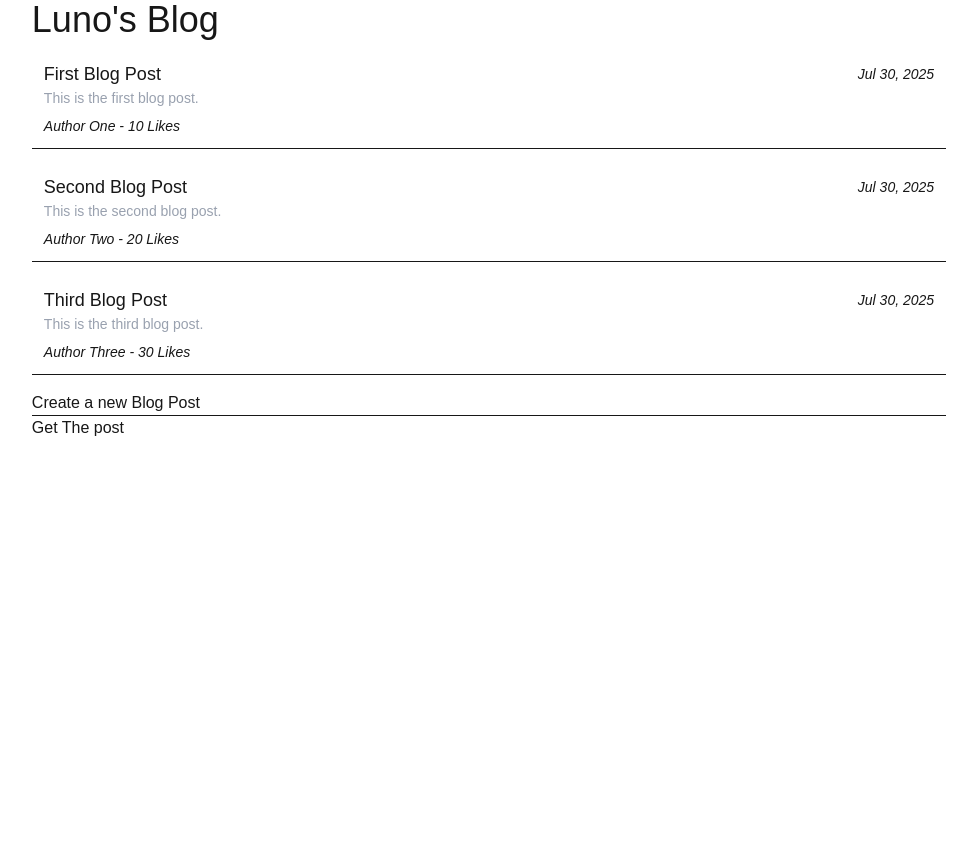
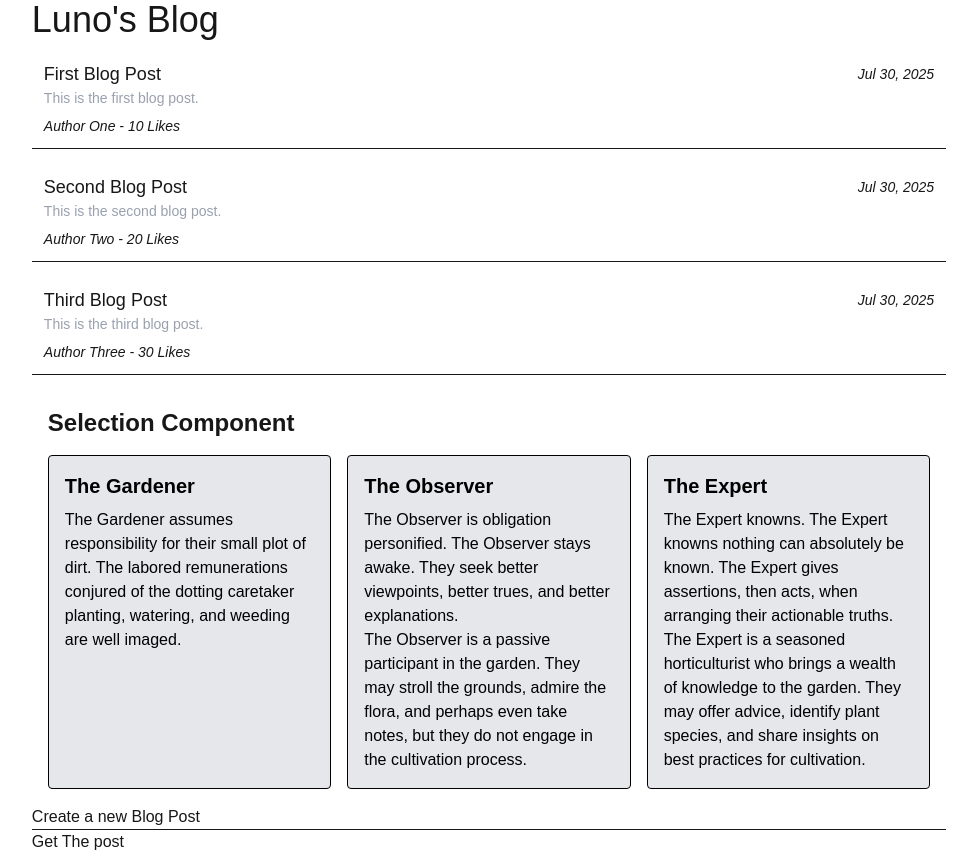
Before and after one commit to Luno89/lunos-blogging, a Next.js app: page / in a window 1280 px wide. Shown: the whole page, without its empty margins (151-1128 px from the left). Before the commit the page ends 800 px from the top, so only its background shows below. Built offline with nearby package versions, Linux system fonts and the light colour scheme; no server answers; the database is empty.

Commit message:
stroking

```diff
--- a/src/app/components/homePage.tsx
+++ b/src/app/components/homePage.tsx
@@ -2,6 +2,7 @@
 import { getPostBySlug } from "@/lib/api";
 import { useBlogStore } from "@/providers/blogStoreProvider";
 import { BlogPost } from "@/state/blogState";
+import SelectionGrid from "./selectionGrid";
 import Link from "next/link";
 import { useEffect, useState } from "react";
 
@@ -37,6 +38,7 @@ export default function HomePage() {
           <hr />
           <div className="grid grid-cols-7 mb-4" />
         </Link>))}
+        <SelectionGrid />
         <button onClick={() => createBlogPost({
           title: "Some Title",
           content: "Something very good",
--- /dev/null
+++ b/src/app/components/selectionGrid.tsx
@@ -0,0 +1,25 @@
+'use client';
+
+export default function SelectionGrid() {
+  return (
+    <div className="p-4">
+      <h1 className="text-2xl font-bold mb-4">Selection Component</h1>
+      <div className="grid grid-cols-3 gap-4 text-black">
+        <div className="bg-gray-200 p-4 rounded border col-span-1">
+            <h2 className="text-xl font-semibold mb-2 text-black">The Gardener</h2>
+            <p>The Gardener assumes responsibility for their small plot of dirt. The labored remunerations conjured of the dotting caretaker planting, watering, and weeding are well imaged.</p>
+        </div>
+        <div className="bg-gray-200 p-4 rounded border col-span-1">
+            <h2 className="text-xl font-semibold mb-2">The Observer</h2>
+            <p>The Observer is obligation personified. The Observer stays awake. They seek better viewpoints, better trues, and better explanations.</p>
+            <p>The Observer is a passive participant in the garden. They may stroll the grounds, admire the flora, and perhaps even take notes, but they do not engage in the cultivation process.</p>
+        </div>
+        <div className="bg-gray-200 p-4 rounded border col-span-1">
+            <h2 className="text-xl font-semibold mb-2">The Expert</h2>
+            <p>The Expert knowns. The Expert knowns nothing can absolutely be known. The Expert gives assertions, then acts, when arranging their actionable truths.</p>
+            <p>The Expert is a seasoned horticulturist who brings a wealth of knowledge to the garden. They may offer advice, identify plant species, and share insights on best practices for cultivation.</p>
+        </div>
+      </div>
+    </div>
+  );
+}
```
